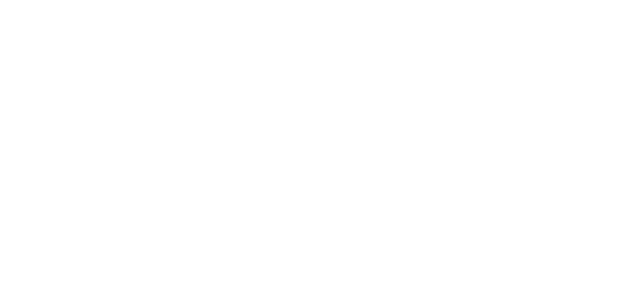
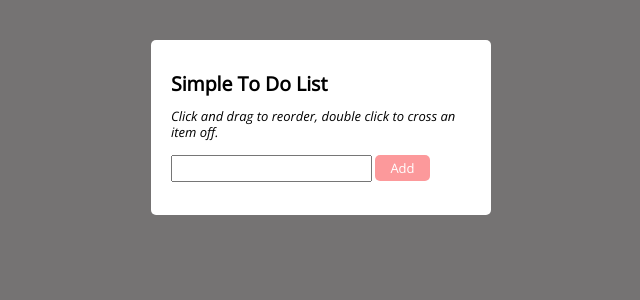
Before and after one commit to lukemunnich/toDo, a PHP site: page / in a window 1280 px wide. Before the commit the part shown is empty. Shown: the top 300 px of the page, without its empty margins (319-959 px from the left). Run offline with PHP 8.4, Linux system fonts and the light colour scheme.

Commit message:
linked js and css

```diff
--- a/css/style.css
+++ b/css/style.css
@@ -0,0 +1,49 @@
+
+@import url(https://fonts.googleapis.com/css?family=Open+Sans:400italic,400);
+
+body {
+font: normal normal 13px/16px "Open Sans", sans-serif;
+background: #757373;
+}
+
+.container{
+padding: 20px;
+width: 300px;
+margin: 0 auto;
+margin-top: 40px;
+background: white;
+border-radius: 5px;}
+
+form {
+display: inline-block;
+}
+
+input{
+padding: 4px 15px 4px 5px;
+}
+
+#button{
+display: inline-block;
+background-color:#fc999b;
+color:#ffffff;
+border-radius: 5px;
+text-align:center;
+margin-top:2px;
+padding: 5px 15px;
+}
+
+#button:hover{
+cursor: pointer;
+opacity: .8;}
+
+ol {padding-left: 20px;}
+
+ol li {padding: 5px;color:#000;}
+
+ol li:nth-child(even){background: #dfdfdf;}
+
+.strike{text-decoration: line-through;}
+
+li:hover{
+  cursor: pointer;
+ }
--- a/index.php
+++ b/index.php
@@ -4,9 +4,38 @@
     <meta charset="UTF-8">
     <meta name="viewport" content="width=device-width, initial-scale=1.0">
     <meta http-equiv="X-UA-Compatible" content="ie=edge">
+
+    <script src="https://ajax.googleapis.com/ajax/libs/jquery/3.4.1/jquery.min.js"></script>
+    <link rel = "stylesheet"
+    type = "text/css"
+    href = "css/Style.css" />
+
+   <script src="js/functions.js"></script>
+
     <title>to do app</title>
 </head>
 <body>
 
+
+
+    <div class="container">
+		<h2>Simple To Do List</h2>
+    <p><em>Click and drag to reorder, double click to cross an item off.</em></p>
+
+		<form name="toDoList">
+			<input type="text" name="ListItem"/>
+		</form>
+
+		<div id="button">Add</div>
+		<br/>
+		<ol></ol>
+
+
+
+    </div>
+
+
+    </div>
+
 </body>
 </html>
--- a/js/functions.js
+++ b/js/functions.js
@@ -0,0 +1,26 @@
+$(document).ready(
+    function(){
+        $('#button').click(
+            function(){
+                var toAdd = $('input[name=ListItem]').val();
+                 $('ol').append('<li>' + toAdd + '</li>');
+            });
+
+       $("input[name=ListItem]").keyup(function(event){
+          if(event.keyCode == 13){
+            $("#button").click();
+          }
+      });
+
+      $(document).on('click','li', function(){
+        $(this).toggleClass('strike');
+      });
+
+      $('input').focus(function() {
+        $(this).val('');
+      });
+
+      $('ol').sortable();
+
+    }
+);
```
